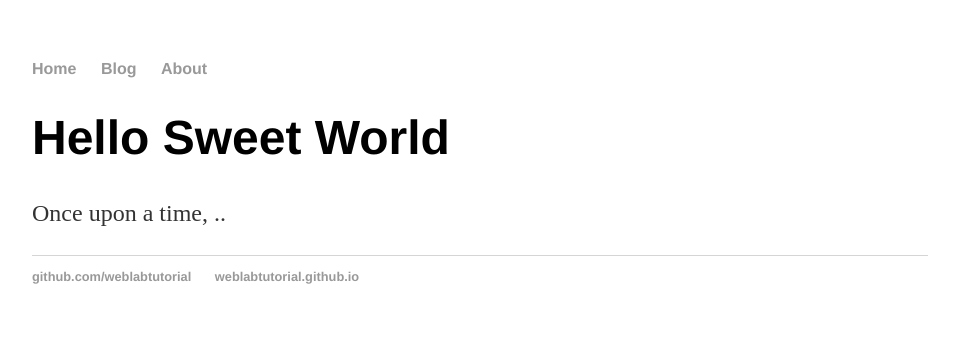
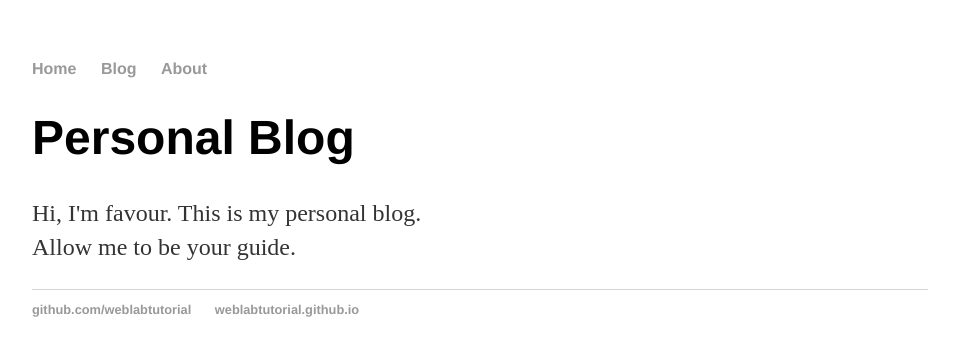
Before and after one commit to fso2000/fso2000.github.io, a Jekyll site: the page built from index.html, in a window 1280 px wide. Shown: the top 356 px of the page, without its empty margins (160-1119 px from the left). Built offline with Jekyll 4.4.1, drawn with Linux system fonts in a browser that asks for light colours.

Commit message:
Update index.html

```diff
--- a/index.html
+++ b/index.html
@@ -3,6 +3,6 @@ layout: default
 title: Web Programming
 ---
 <div class="blurb">
-<h1>Hello Sweet World</h1>
-<p>Once upon a time, ..</p>
+<h1>Personal Blog</h1>
+<p>Hi, I'm favour. This is my personal blog.<br>Allow me to be your guide.</p>
 </div>
```
